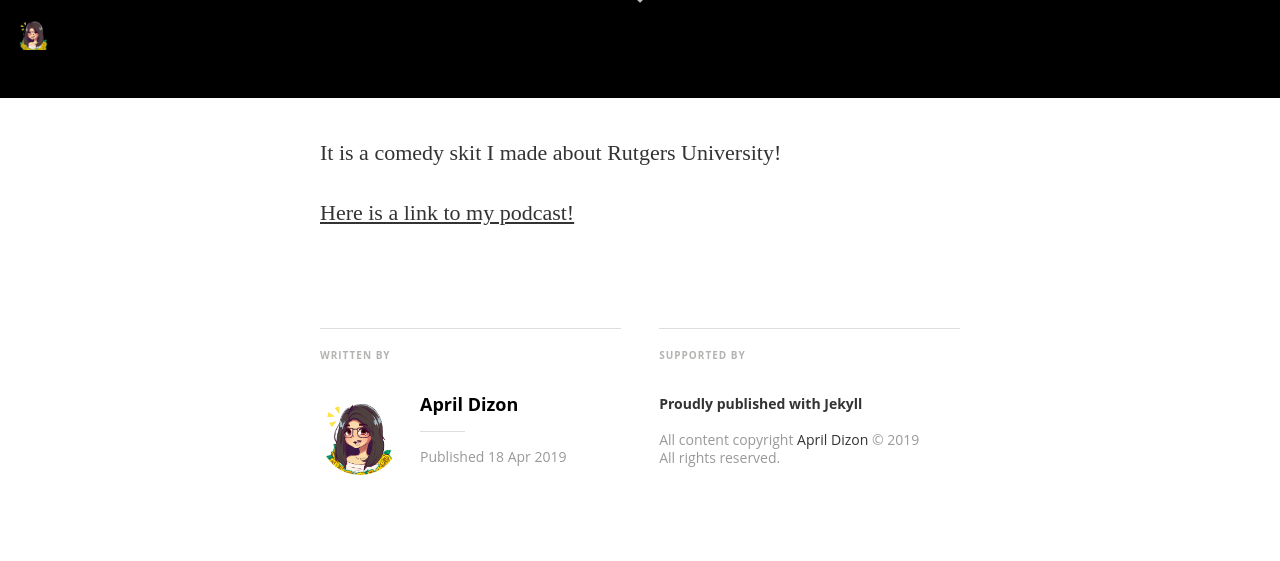
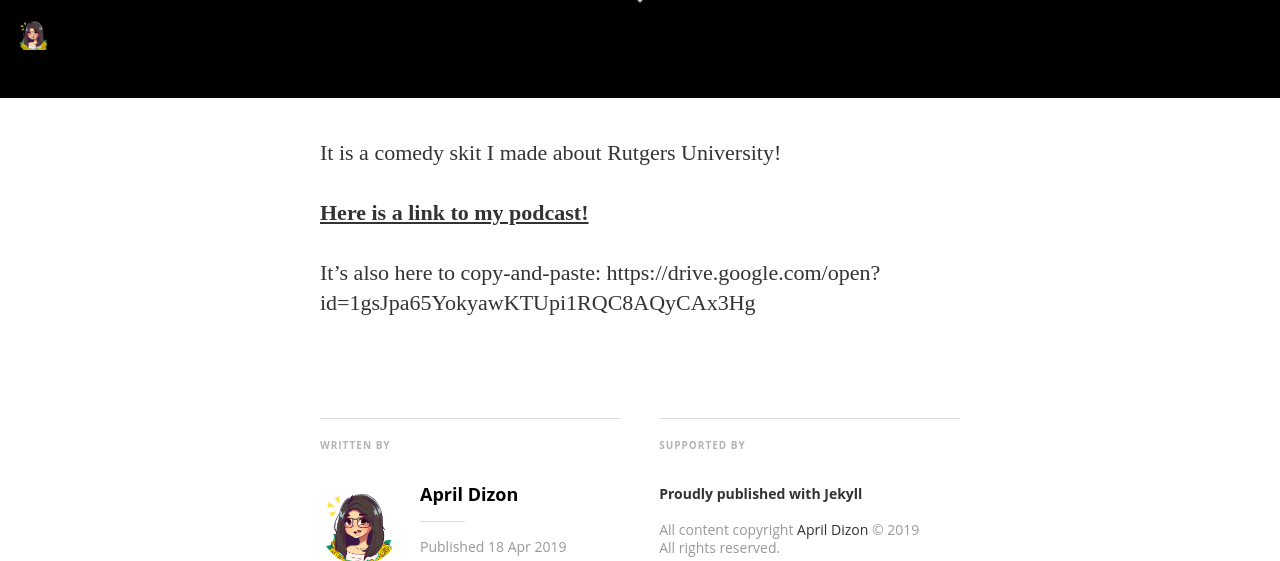
Before and after one commit to aprildenise/aprildenise.github.io, a Jekyll site: the page built from _posts/2019-04-18-Podcast.markdown, in a window 1280 px wide and 900 px high, scrolled down 802 px, cut to the strip 0-561 px from the top of the window. Built offline with Jekyll 4.4.1, drawn with Linux system fonts in a browser that asks for light colours; nearby versions of some CDN libraries; some web fonts are replaced.

Commit message:
Slight changes to links

```diff
--- a/_posts/2019-03-28-Video-Essay.markdown
+++ b/_posts/2019-03-28-Video-Essay.markdown
@@ -9,6 +9,9 @@ image: /assets/images/background_image.jpg
 
 It is about my relationship with my dancing career!
 
-[Here is a link to my video essay!][Video]
+<b>[Here is a link to my video essay!][Video]</b>
+
+It's also here to copy-and-past:
+https://youtu.be/A5v2UHshLz0
 
 [Video]:https://youtu.be/A5v2UHshLz0
--- a/_posts/2019-04-18-Podcast.markdown
+++ b/_posts/2019-04-18-Podcast.markdown
@@ -9,6 +9,9 @@ image: /assets/images/rutgers.jpg
 
 It is a comedy skit I made about Rutgers University!
 
-[Here is a link to my podcast!][Video]
+<b>[Here is a link to my podcast!][Video]</b>
+
+It's also here to copy-and-paste:
+https://drive.google.com/open?id=1gsJpa65YokyawKTUpi1RQC8AQyCAx3Hg
 
 [Video]:https://drive.google.com/open?id=1gsJpa65YokyawKTUpi1RQC8AQyCAx3Hg
```
Also changed, not shown: _posts/2019-02-07-Self-Identity.markdown (+7 -2 lines).
